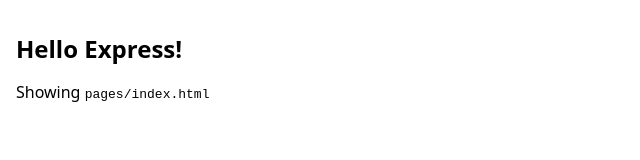
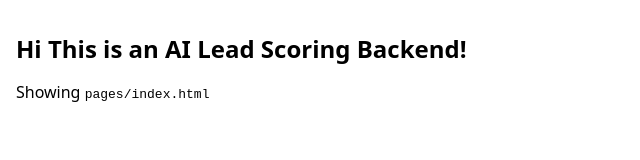
Before and after one commit to Abhinob-Bora/ai-lead-scoring-backend, a website: page pages/index.html in a window 1280 px wide. Shown: the whole page, without its empty margins (0-640 px from the left). Drawn offline with Linux system fonts and the light colour scheme; files that its build step writes are made by us from their sources.

Commit message:
Readme added

```diff
--- a/pages/index.html
+++ b/pages/index.html
@@ -7,7 +7,7 @@
     <link rel="stylesheet" href="./style.css" />
   </head>
   <body>
-    <h1>Hello Express!</h1>
+    <h1>Hi This is an AI Lead Scoring Backend!</h1>
     <p>Showing <code>pages/index.html</code></p>
   </body>
 </html>
```
Also changed, not shown: README.md.
